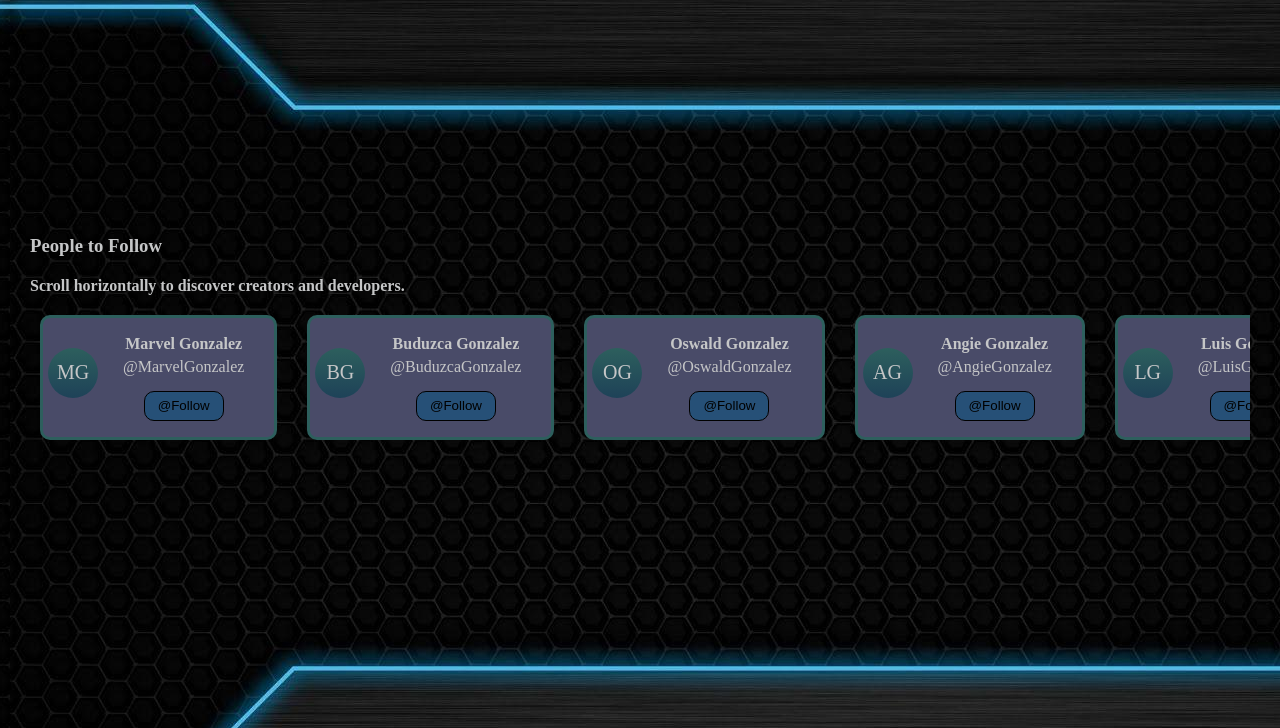
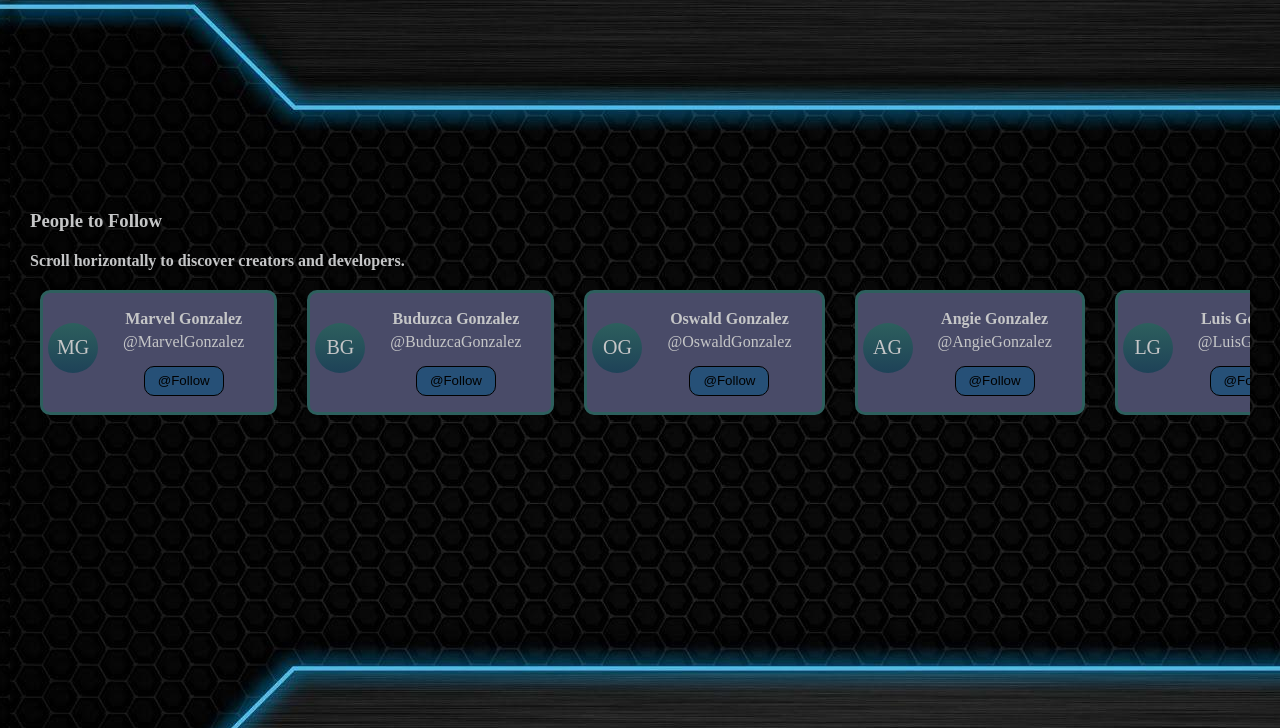
Before and after one commit to Luis-Gonzo-Velez/Challenge10-06-25-Scrolling-Option, a plain HTML site: page index.html in a window 1280 px wide. Shown: the part 72-800 px from the top of the page. Drawn offline with Linux system fonts and the light colour scheme.

Commit message:
adjusting margin

```diff
--- a/style.css
+++ b/style.css
@@ -26,7 +26,7 @@ h1 {
 }
 h3 {
   color: #c5c6c7;
-  margin: 250px 10px 20px;
+  margin: 225px 10px 20px;
 }
 h4 {
   color: #c5c6c7;
```
